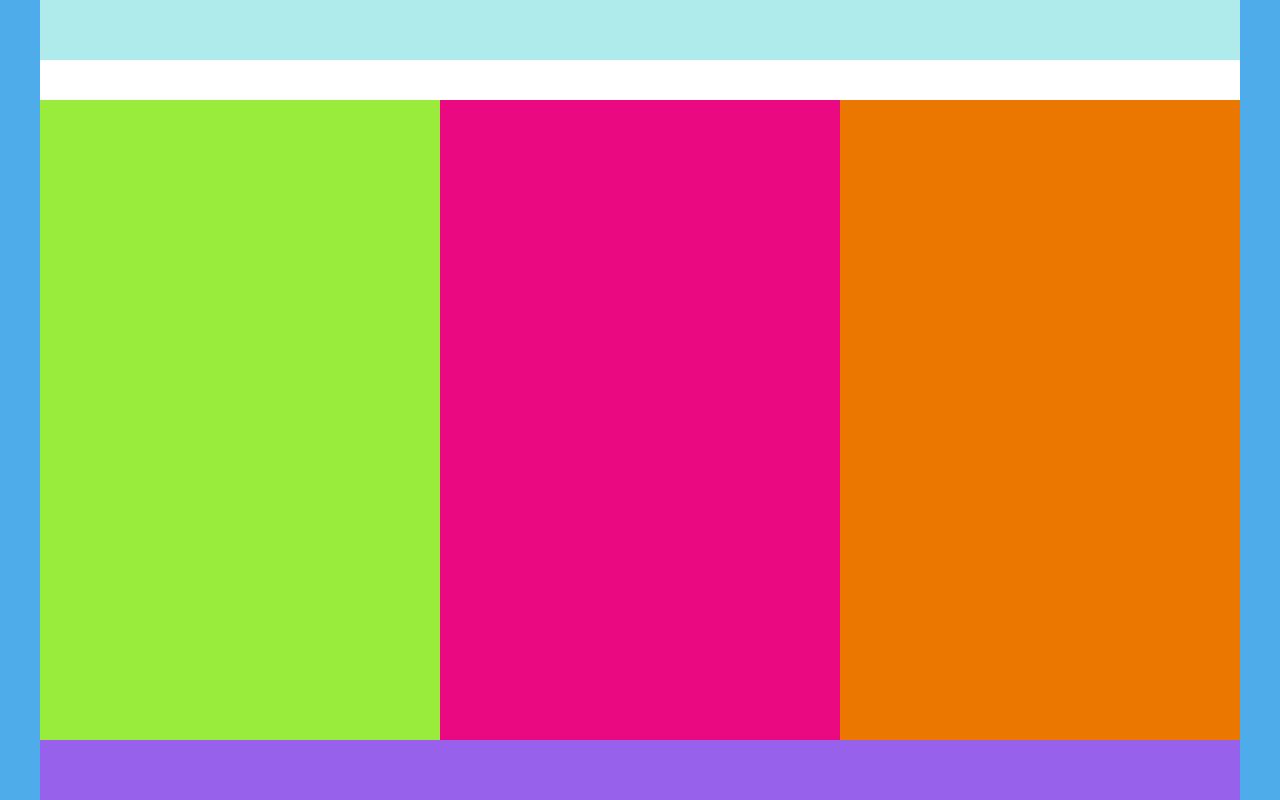
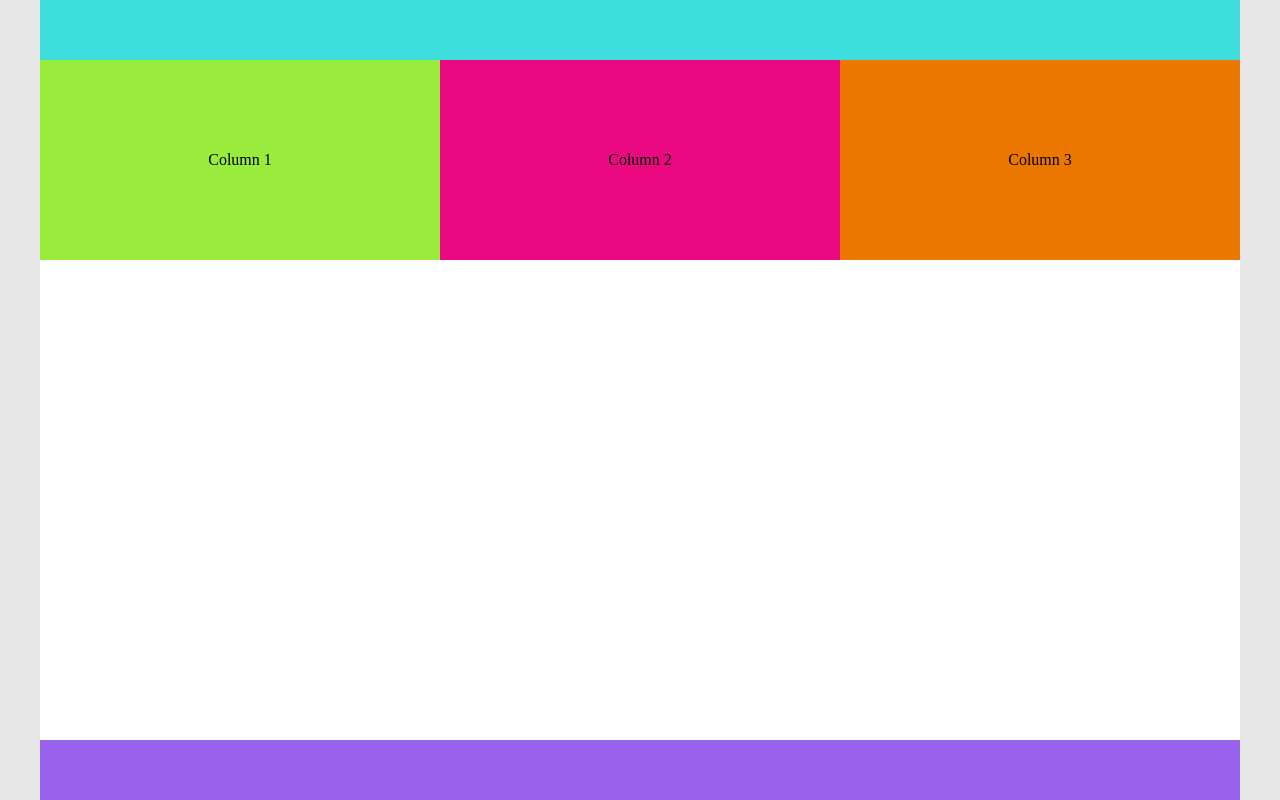
Before and after one commit to valkevich/issoft_training, a plain HTML site: page index.html in a window 1280 px wide. Shown: the top 800 px of the page. Drawn offline with Linux system fonts and the light colour scheme.

Commit message:
fix: fixed footer position

```diff
--- a/styles/flex.css
+++ b/styles/flex.css
@@ -5,7 +5,7 @@
 }
 
 body {
-    background-color: #4EACEB;
+    background-color: #E7E7E7;
 }
 
 .wrap {
@@ -16,27 +16,29 @@ body {
 
 .layout {
     position: relative;
+    min-height: 100vh;
 }
 
 .layout__navigation {
     width: 100%;
     height: 60px;
-    margin-bottom: 40px;
-    background: #AFEBEB;
+    background: #3EDEDE;
 }
 
 
 .columns {
     display: flex;
     width: 100%;
+    padding-bottom: 60px;
     align-items: center;
     justify-content: space-between;
+    flex-wrap: wrap;
 }
 
 .column {
     display: flex;
     width: 400px;
-    height: 2000px;
+    height: 200px;
     justify-content: center;
     align-items: center;
     background: #99EB3C;
@@ -56,10 +58,9 @@ body {
 
 
 .layout__footer {
-    position: sticky;
+    position: absolute;
     bottom: 0;
     right: 0;
-    margin-top: 40px;
     width: 100%;
     height: 60px;
     background: #9861EB;
--- a/styles/inline-block.css
+++ b/styles/inline-block.css
@@ -34,7 +34,7 @@ body {
 .column {
     display: inline-block;
     width: 400px;
-    height: 2000px;
+    height: 200px;
     font-size: 14px;
     background: #99EB3C;
 }
```
